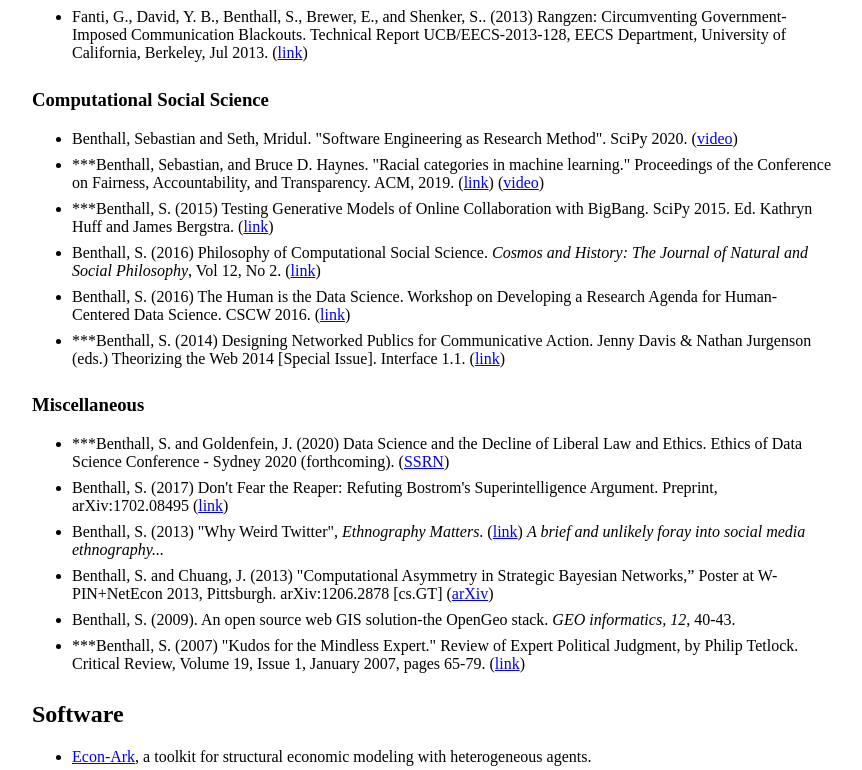
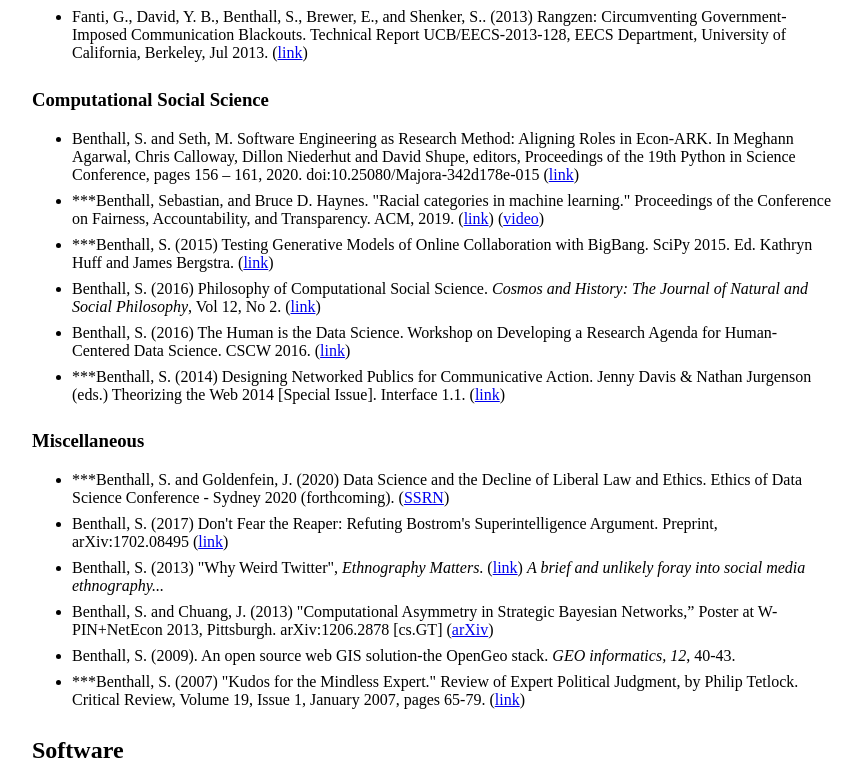
Before and after one commit to sbenthall/personal_website, a Jekyll site: the page built from index.md, in a window 1280 px wide and 900 px high, scrolled down 1135 px, cut to the strip 130-900 px from the top of the window. Shown: the whole strip, without its empty margins (208-1070 px from the left). Built offline with Jekyll 4.4.1, drawn with Linux system fonts in a browser that asks for light colours.

Commit message:
full reference for 'Software Engineering as Research Method'

```diff
--- a/index.md
+++ b/index.md
@@ -43,7 +43,7 @@
 
 <h3>Computational Social Science</h3>
 <ul>
-  <li>Benthall, Sebastian and Seth, Mridul. "Software Engineering as Research Method". SciPy 2020. (<a href="https://youtu.be/nxXr0LNdQUU">video</a>)</li>
+  <li>Benthall, S. and Seth, M. Software Engineering as Research Method: Aligning Roles in Econ-ARK. In Meghann Agarwal, Chris Calloway, Dillon Niederhut and David Shupe, editors, Proceedings of the 19th Python in Science Conference, pages 156 – 161, 2020. doi:10.25080/Majora-342d178e-015 (<a href="http://conference.scipy.org/proceedings/scipy2020/sebastian_benthall.html">link</a>)</li>
   <li>***Benthall, Sebastian, and Bruce D. Haynes. "Racial categories in machine learning." Proceedings of the Conference on Fairness, Accountability, and Transparency. ACM, 2019. (<a href="https://dl.acm.org/citation.cfm?id=3287575">link</a>) (<a href="https://youtu.be/wWs6RucxvPI?t=1173">video</a>)</li>
   <li>
     ***Benthall, S. (2015) Testing Generative Models of Online Collaboration with BigBang. SciPy 2015. Ed. Kathryn Huff and James Bergstra. (<a href="http://conference.scipy.org/proceedings/scipy2015/sebastian_benthall.html">link</a>)
```
